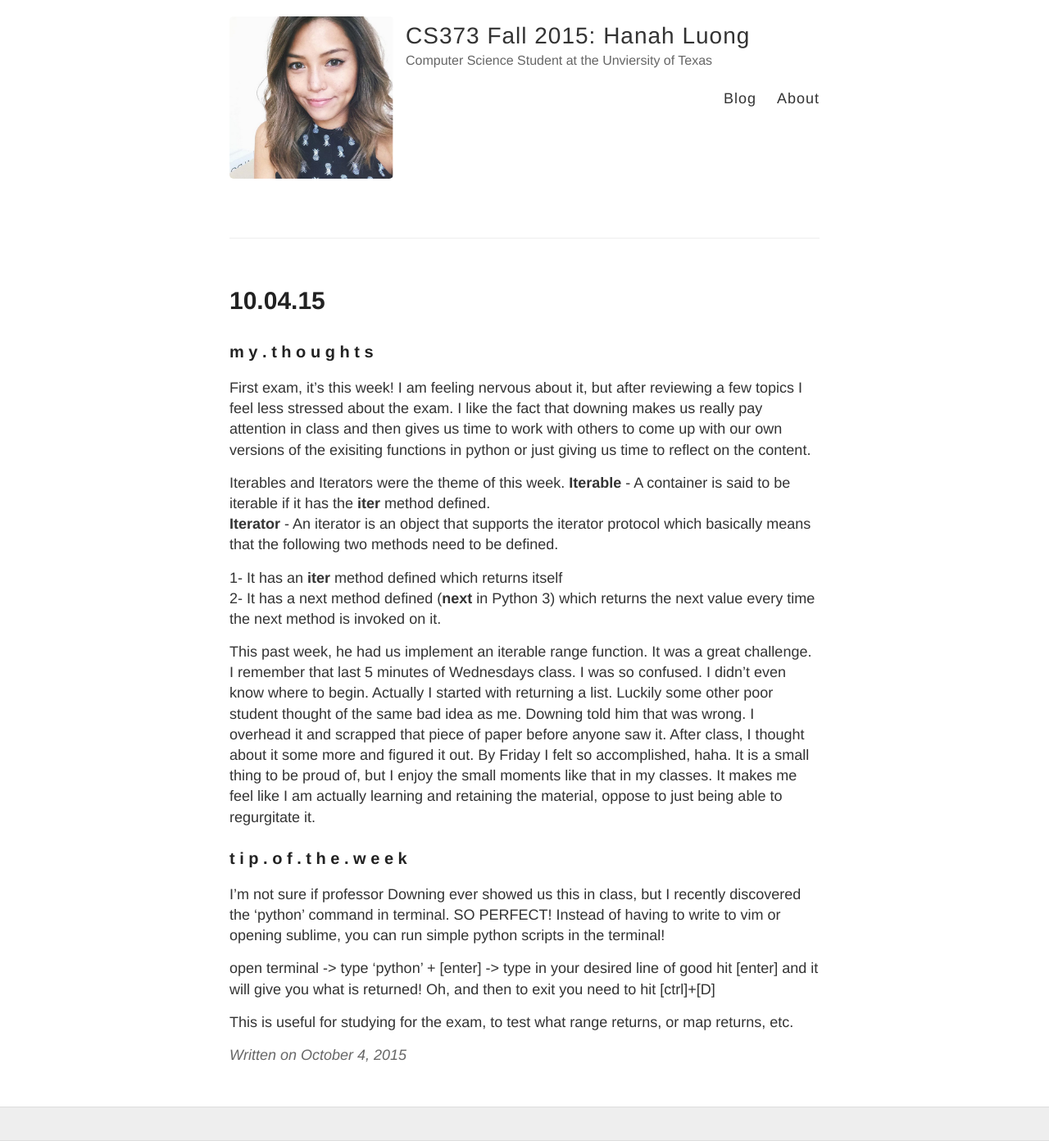
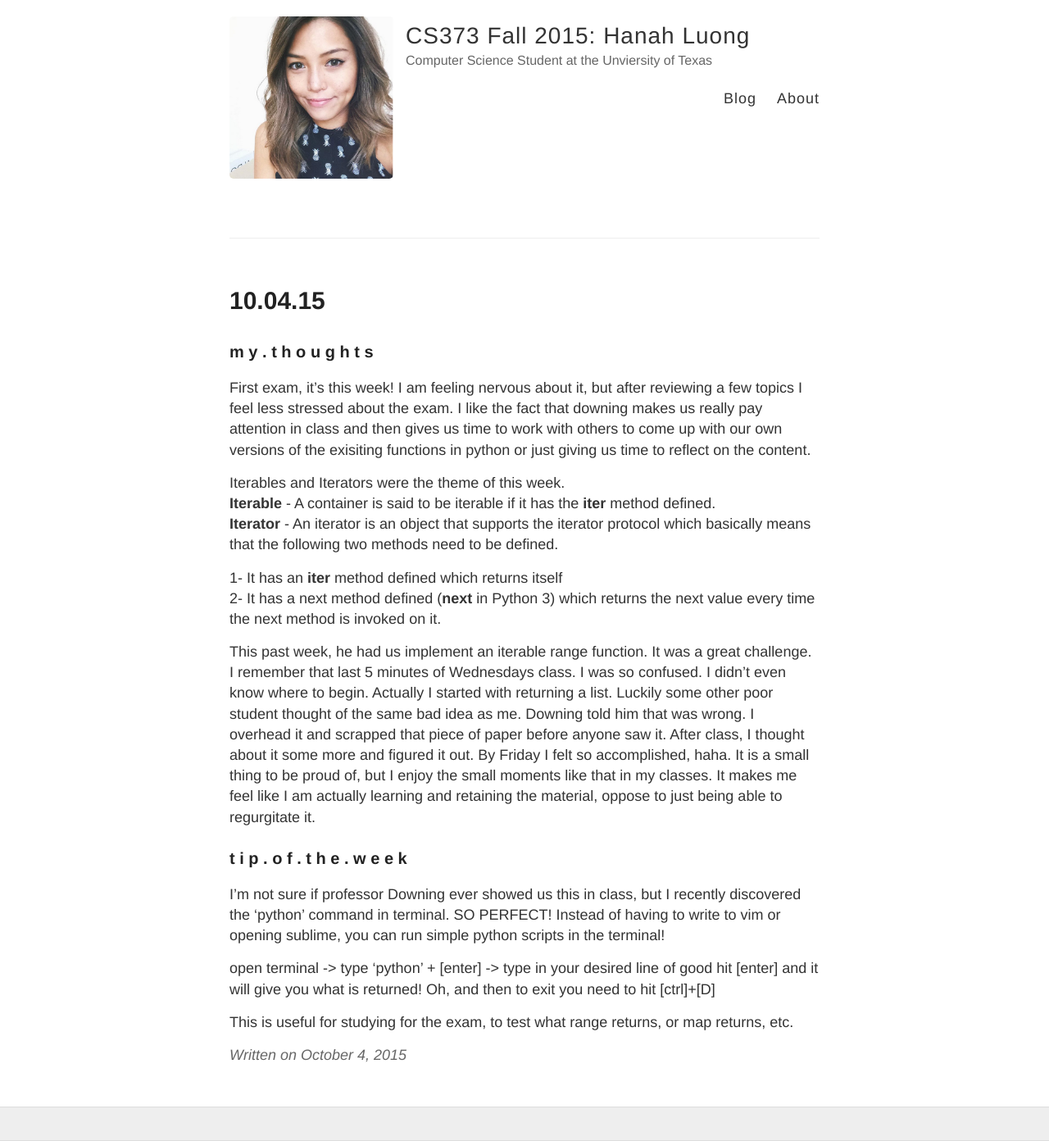
Before and after one commit to hearthanah/hanahsblog, a Jekyll site: the page built from _posts/2015-10-04-Week-Six.md, in a window 1280 px wide. Shown: the whole page at 82% size. Built offline with Jekyll 4.4.1, drawn with Linux system fonts in a browser that asks for light colours; Markdown is read by kramdown in place of the engine named in the settings.

Commit message:
last commit

```diff
--- a/_posts/2015-10-04-Week-Six.md
+++ b/_posts/2015-10-04-Week-Six.md
@@ -7,7 +7,7 @@ title: 10.04.15
 First exam, it's this week! I am feeling nervous about it, but after reviewing a few topics I feel less stressed about the exam. I like the fact that downing makes us really pay attention in class and then gives us time to work with others to come up with our own versions of the exisiting functions in python or just giving us time to reflect on the content.
 
 Iterables and Iterators were the theme of this week.
-<b>Iterable</b> - A container is said to be iterable if it has the __iter__ method defined.
+<br><b>Iterable</b> - A container is said to be iterable if it has the __iter__ method defined.
 <br><b>Iterator</b> - An iterator is an object that supports the iterator protocol which basically means that the following two methods need to be defined.
 
 1- It has an __iter__ method defined which returns itself
```
